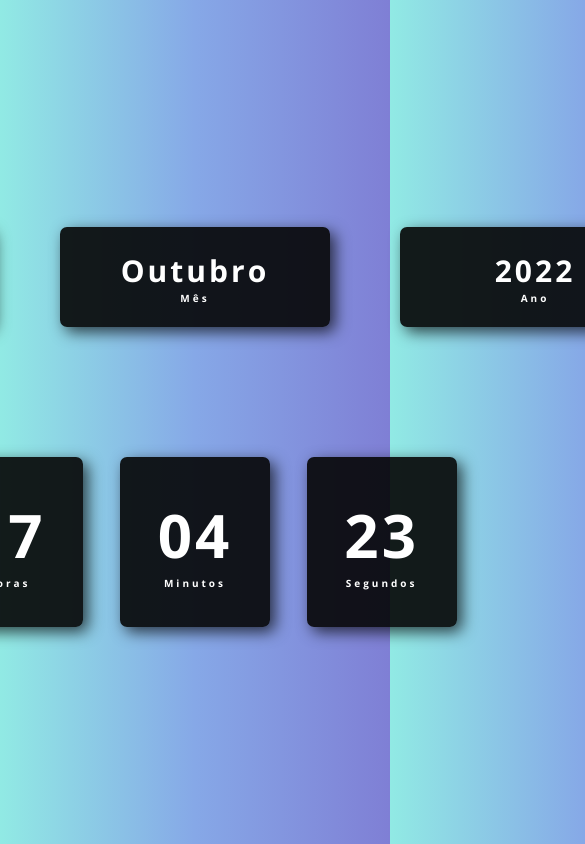
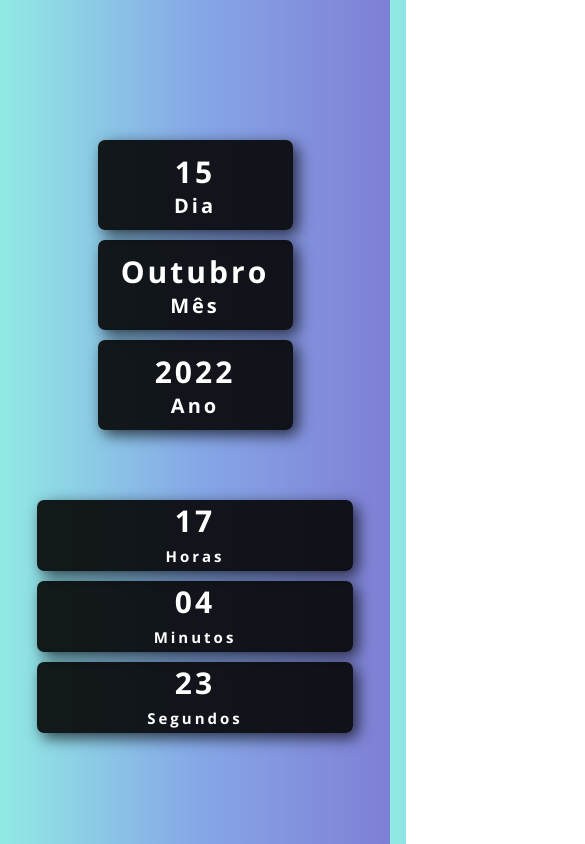
Before and after one commit to TiagoBarbosa88/Data, a plain HTML site: page index.html in a window 390 px wide. Shown: the top 844 px of the page, 585 px wide, since content can reach past the window. Drawn offline with nearby package versions, Linux system fonts and the light colour scheme.

Commit message:
Media Querie

```diff
--- a/assets/css/style.css
+++ b/assets/css/style.css
@@ -93,3 +93,98 @@ body {
 .relogio span#tempo {
   font-size: 10px;
 }
+
+@media (max-width: 600px) {
+  .date {
+    padding: 40px;
+    width: 500px;
+    height: 200px;
+  }
+
+  .date div {
+    width: 150px;
+    height: 130px;
+  }
+
+  .date span {
+    font-weight: bold;
+    font-size: 25px;
+  }
+
+  .date span#tempo {
+    font-size: 15px;
+  }
+
+  .relogio {
+    padding: 20px;
+    width: 350px;
+    height: 50px;
+  }
+
+  .relogio div {
+    width: 100px;
+    height: 120px;
+  }
+
+  .relogio span {
+    font-weight: bold;
+    font-size: 30px;
+  }
+
+  .relogio span#tempo {
+    font-size: 8px;
+  }
+}
+
+@media (max-width: 415px) {
+
+  .date {
+    display: flex;
+    flex-direction: column;
+    padding: 25px;
+    width: 50%;
+    height: 300px;
+
+  }
+
+  .date div {
+    width: 100%;
+    height: 300px;
+    margin: 5px;
+  }
+
+  .date span {
+    font-weight: bolder;
+    font-size: 30px;
+  }
+
+  .date span#tempo {
+    font-size: 20px;
+  }
+
+  .relogio {
+    display: flex;
+    flex-direction: column;
+    padding: 35px;
+    width: 90%;
+    height: 200px;
+    margin-bottom: 5px;
+  }
+
+  .relogio div {
+    width: 90%;
+    height: 160px;
+    margin: 5px;
+
+  }
+
+  .relogio span {
+    font-weight: bolder;
+    font-size: 30px;
+    margin-bottom: 5px;
+  }
+
+  .relogio span#tempo {
+    font-size: 15px;
+  }
+}
```
